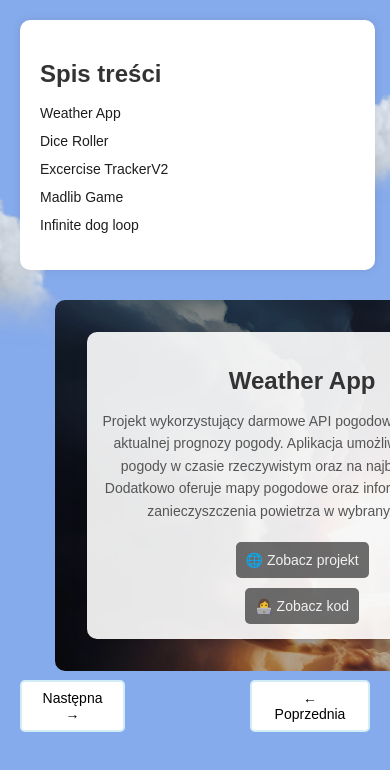
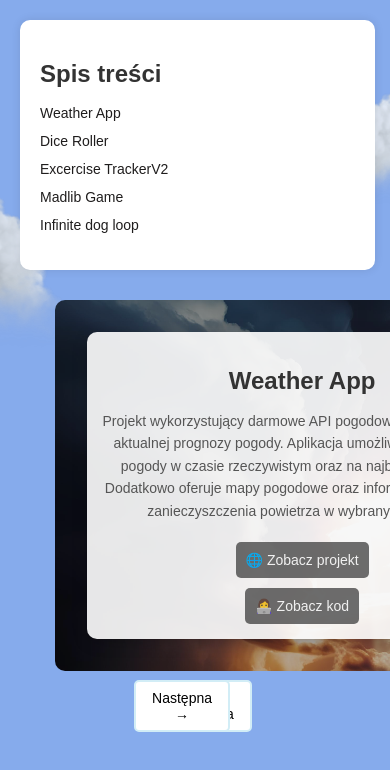
Before and after one commit to wiktoriacg/my-portfolio, a plain HTML site: page index.html in a window 390 px wide. Shown: the top 770 px of the page. Drawn offline with Linux system fonts and the light colour scheme.

Commit message:
Updated code

```diff
--- a/styles.css
+++ b/styles.css
@@ -325,15 +325,15 @@ button:hover {
     button:hover {
         background-color: #45bbe2; /* Kolor tła po najechaniu */
         color: white; /* Kolor tekstu po najechaniu */
-        border-color: #45bbe2; /* Kolor obramowania po najechaniu */
+        border-color: #172930; /* Kolor obramowania po najechaniu */
     }
 
     #prevBtn {
-        margin-left: 30%; /* Tekst "Poprzednia" wyrównany do lewej */
+        margin-right: 50%; /* Tekst "Poprzednia" wyrównany do lewej */
     }
 
     #nextBtn {
-        margin-right: 30%; /* Tekst "Następna" wyrównany do prawej */
+        margin-left: 50%; /* Tekst "Następna" wyrównany do prawej */
     }
 
     .spacer {
```
